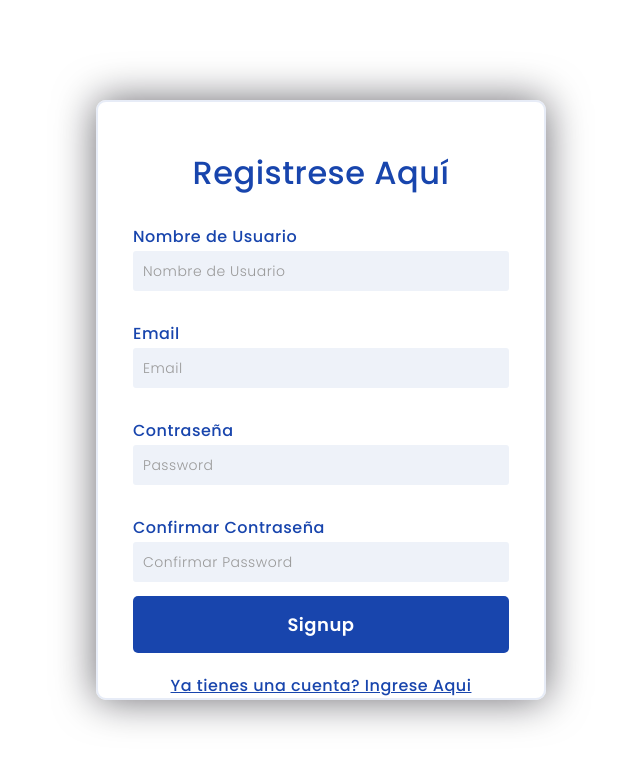
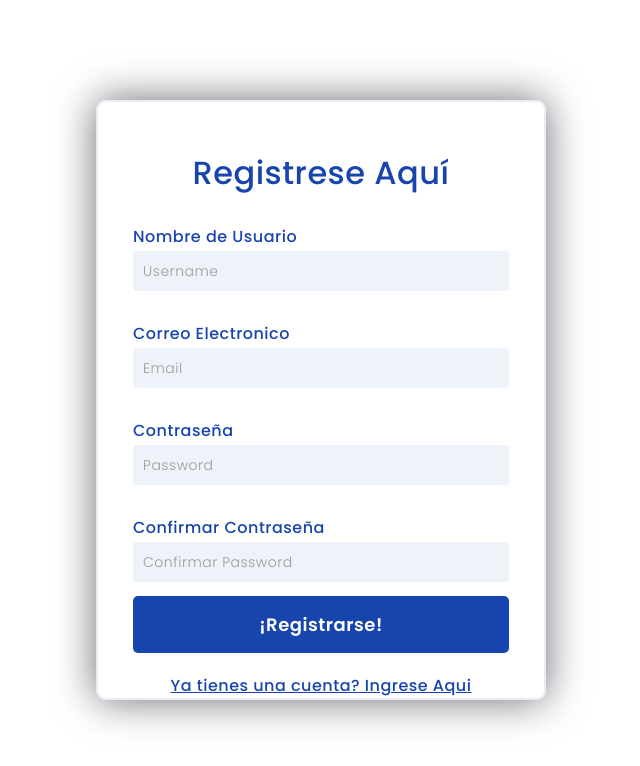
Before and after one commit to Conecta-EAFIT/Conecta_EAFIT, a Django app: page /signup/ in a window 1280 px wide. Shown: the top 766 px of the page, without its empty margins (319-959 px from the left). Run offline with Django 4.2, Linux system fonts and the light colour scheme.

Commit message:
Cambios menores de usuarios

```diff
--- a/ingreso/templates/signup.html
+++ b/ingreso/templates/signup.html
@@ -104,9 +104,9 @@
        {% csrf_token %}
 
         <label for="username">Nombre de Usuario</label>
-        <input type="text" id="username" name="username" placeholder="Nombre de Usuario" Required>
+        <input type="text" id="username" name="username" placeholder="Username" Required>
 
-        <label for="email">Email</label>
+        <label for="email">Correo Electronico</label>
         <input type="email" id="email" name="email" placeholder="Email" Required>
 
         <label for="password1">Contraseña</label>
@@ -114,7 +114,7 @@
 
         <label for="password2">Confirmar Contraseña</label>
         <input type="password" id="password2" name="password2" placeholder="Confirmar Password" Required>
-        <button type="submit">Signup</button>
+        <button type="submit">¡Registrarse!</button>
 
         <a href="{% url 'login' %}" >Ya tienes una cuenta? Ingrese Aqui</a>
     </form>
--- a/noticias/templates/update_noticias.html
+++ b/noticias/templates/update_noticias.html
@@ -71,7 +71,7 @@
         <div class="col-md-6">
             <div class="card">
                 <div class="card-header">
-                    <h2 class="text-center">Editar Registro</h2>
+                    <h2 class="text-center">Editar Noticia</h2>
                 </div>
                 <div class="card-body">
                     <form method="POST" enctype="multipart/form-data">
--- a/profesor/templates/conectaHome.html
+++ b/profesor/templates/conectaHome.html
@@ -72,6 +72,7 @@
             {% if user.is_staff %}
                 <h1>Administrador</h1>
             {% endif %}
+            <h2>¡Bienvenido {{ user.username }}!</h2>
         </div>
     </div>
     <div class="container-selectors">
--- a/profesor/templates/profesores.html
+++ b/profesor/templates/profesores.html
@@ -58,16 +58,20 @@
             </div>
             <button type="submit" class="btn btn-primary space-bottom" style="background-color: #1845ad;">Buscar Profesor</button>
         </form>
+        {% if searchTerm is not none %}
         <p>Buscando por: {{ searchTerm }}</p>
+    {% endif %}
 
         <form action="">
             <div class="mb-3">
-                <label for="searchProfesor1" class="form-label space-top">Busca Por la carrera del Profesor:</label>
+                <label for="searchProfesor1" class="form-label space-top">Busca Por la Materia:</label>
                 <input type="text" class="form-control" name="searchProfesor1" id="searchProfesor1" />
             </div>
             <button type="submit" class="btn btn-primary space-bottom" style="background-color: #1845ad;">Buscar por carrera</button>
         </form>
+        {% if searchTerm1 is not none %}
         <p>Buscando por: {{ searchTerm1 }}</p>
+        {% endif %}
         <div class="row row-cols-1 row-cols-md-3 g-2">
             {% for profesor in profesores %}
             <div class="col d-flex align-items-stretch">
--- a/profesor/templates/update_record.html
+++ b/profesor/templates/update_record.html
@@ -76,7 +76,7 @@
                 <div class="card-body">
                     <form method="POST" enctype="multipart/form-data">
                         {% csrf_token %}
-                        <label for="id_title">Título:</label><br>
+                        <label for="id_title">Nombre Completo:</label><br>
                         {{ form.title }}<br>
                         <label for="id_email">Correo Electrónico:</label><br>
                         {{ form.email }}<br>
```
Also changed, not shown: db.sqlite3.
